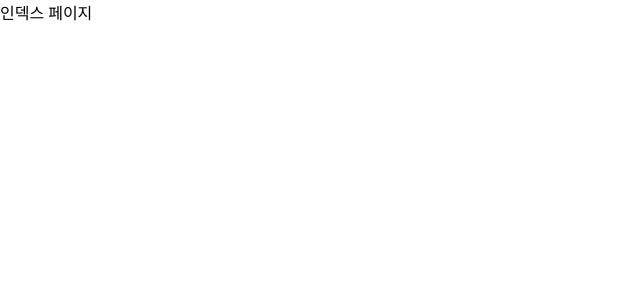
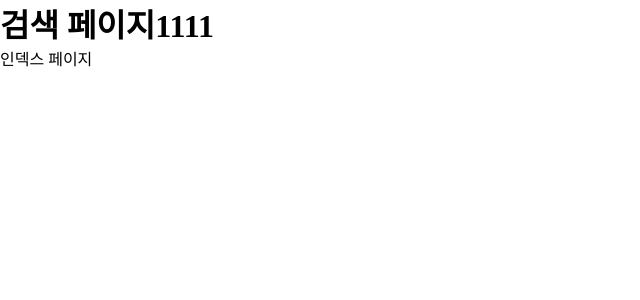
Before and after one commit to wjdxodbs/study, a Next.js app in the folder onebite-next/section3/: page / in a window 1280 px wide. Shown: the top 300 px of the page, without its empty margins (0-640 px from the left). Built offline with nearby package versions, Linux system fonts and the light colour scheme.

Commit message:
section4 - 레이아웃 설정하기

```diff
--- /dev/null
+++ b/onebite-next/section3/src/app/(with-serachbar)/layout.tsx
@@ -0,0 +1,10 @@
+export default function Layout({
+  children,
+}: Readonly<{ children: React.ReactNode }>) {
+  return (
+    <div>
+      <h1>검색 페이지1111</h1>
+      {children}
+    </div>
+  );
+}
```
Also changed, not shown: onebite-next/section3/src/app/(with-serachbar)/search/layout.tsx (added, +10 -0 lines), onebite-next/section3/src/app/(with-serachbar)/page.module.css (added), onebite-next/section3/src/app/(with-serachbar)/page.tsx (renamed from onebite-next/section3/src/app/page.tsx), onebite-next/section3/src/app/(with-serachbar)/search/page.tsx (renamed from onebite-next/section3/src/app/search/page.tsx).
